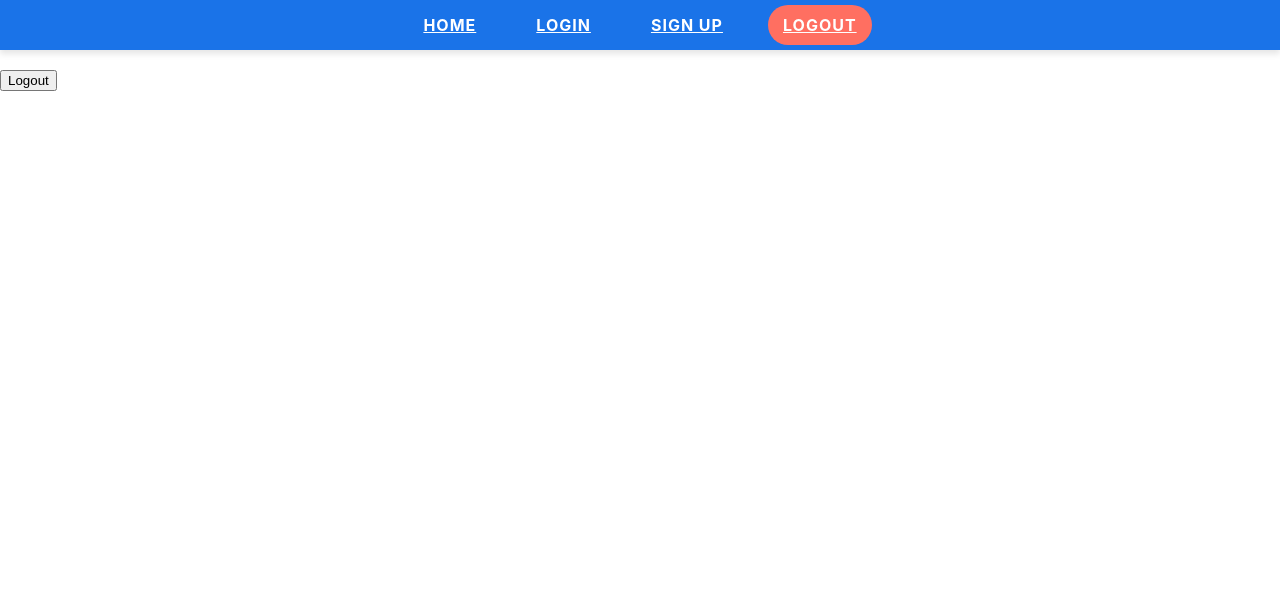
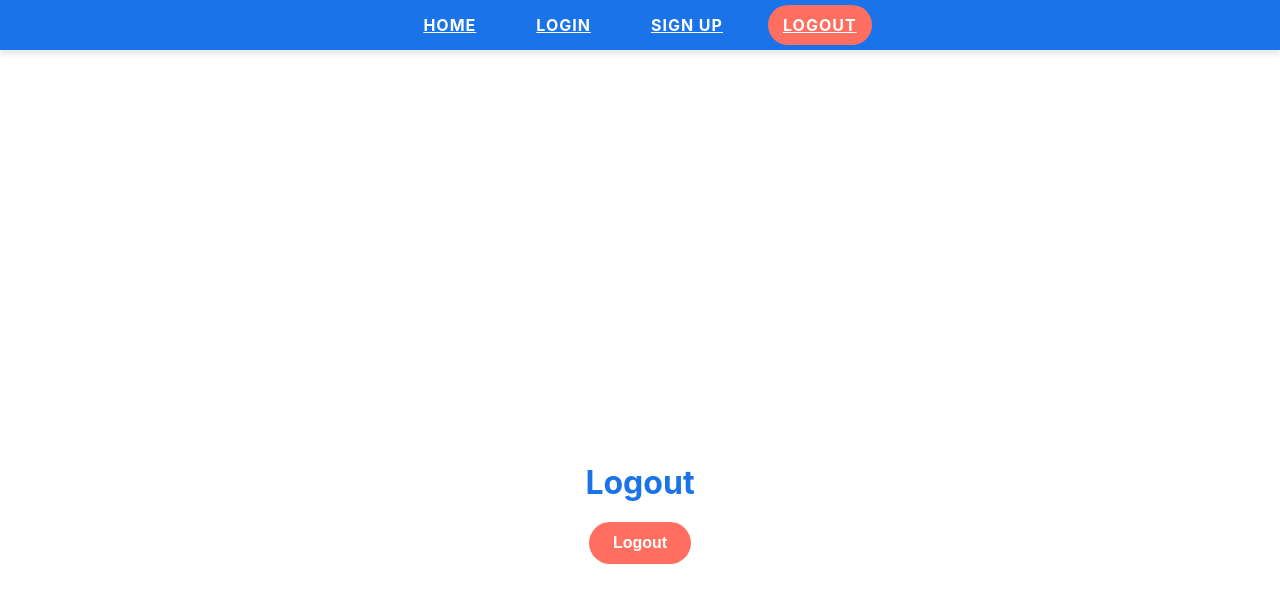
Before and after one commit to HasanMurtez/PPIT, a React (Create React App) app: page /logout in a window 1280 px wide. Shown: the top 602 px of the page. Built offline with nearby package versions, Linux system fonts and the light colour scheme.

Commit message:
added styling to logout page

```diff
--- a/src/App.css
+++ b/src/App.css
@@ -227,3 +227,38 @@ nav ul li a.active {
   color: #ff6f61;
   margin-bottom: 15px;
 }
+
+/* Logout Page Styling */
+.logout {
+  text-align: center;
+  padding: 100px 20px 50px;
+  background-color: white;
+  min-height: 100vh;
+  display: flex;
+  flex-direction: column;
+  justify-content: center;
+  align-items: center;
+}
+
+.logout h2 {
+  font-size: 2rem;
+  margin-bottom: 20px;
+  color: #1a73e8;
+  animation: fadeIn 1s ease-in-out;
+}
+
+.logout button {
+  padding: 12px 24px;
+  border: none;
+  border-radius: 25px;
+  background-color: #ff6f61;
+  color: white;
+  font-size: 1rem;
+  font-weight: bold;
+  transition: background-color 0.3s ease, transform 0.3s ease;
+}
+
+.logout button:hover {
+  background-color: #e65a50;
+  transform: scale(1.05);
+}
--- a/src/components/Logout.js
+++ b/src/components/Logout.js
@@ -16,7 +16,7 @@ const Logout = () => {
   };
 
   return (
-    <div>
+    <div className="logout">
       <h2>Logout</h2>
       <button onClick={handleLogout}>Logout</button>
     </div>
```
